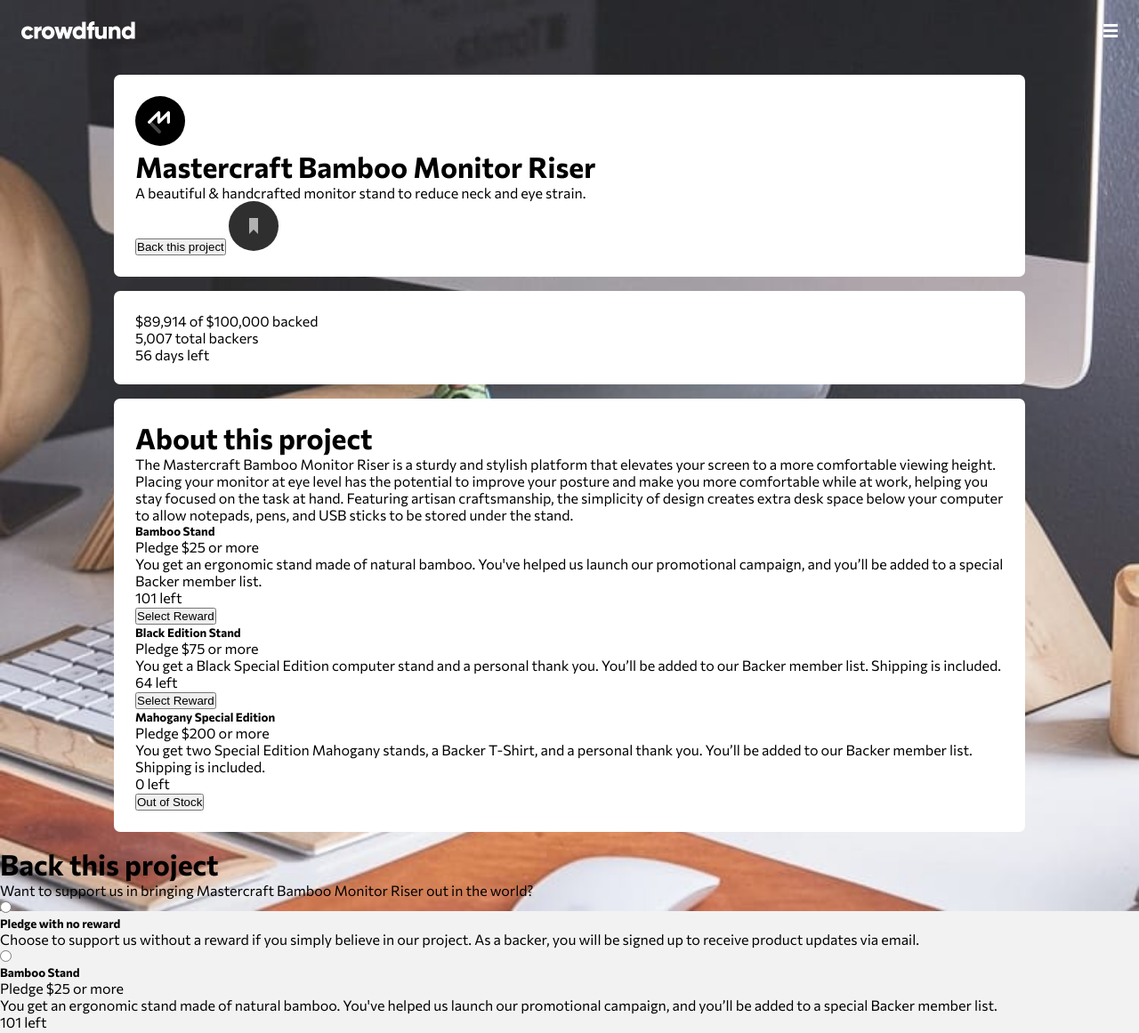
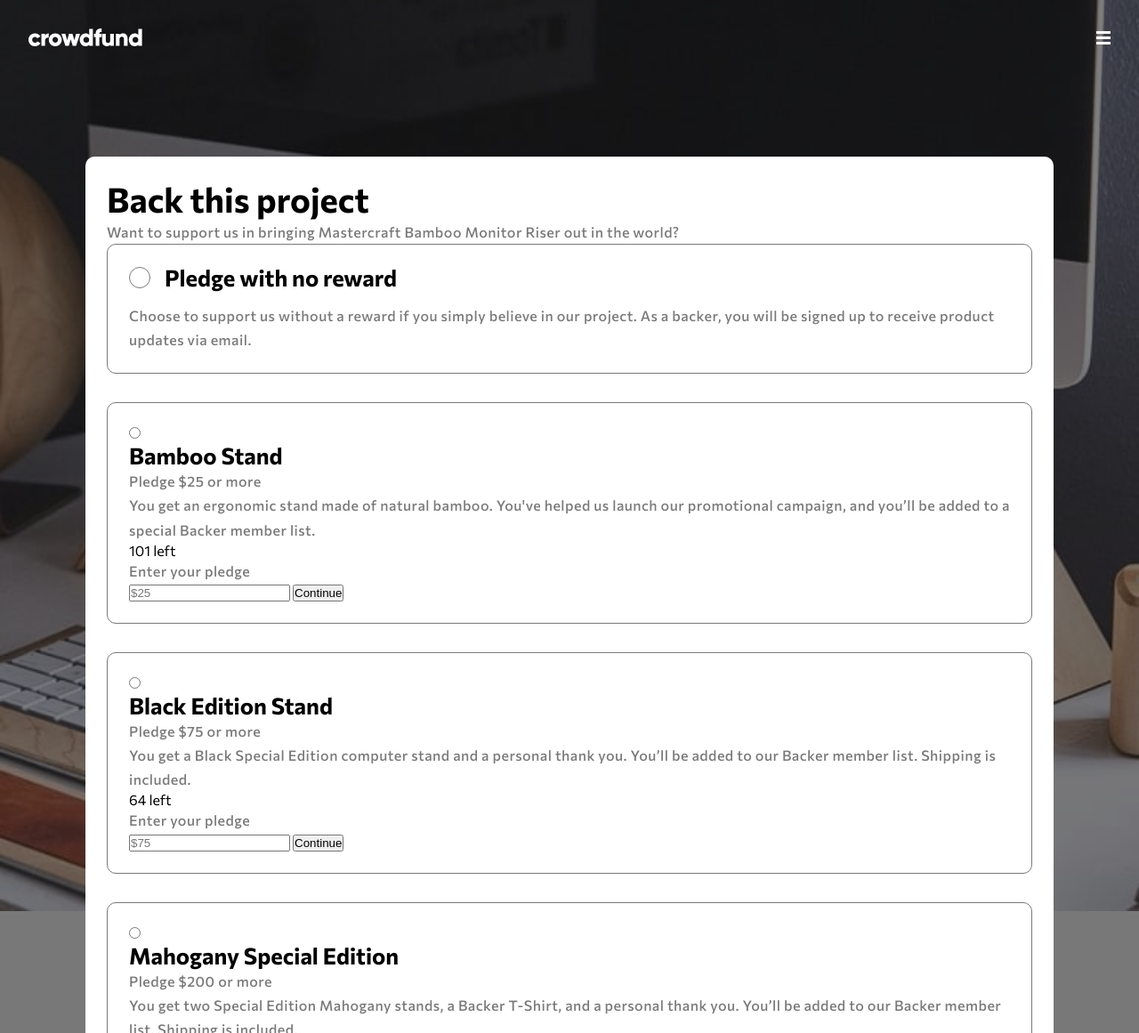
Before and after one commit to nicole-tuznik/crowdfunding-product-page, a website: page index.html in a window 1280 px wide. Shown: the top 1161 px of the page at 89% size. Drawn offline with Linux system fonts and the light colour scheme.

Commit message:
Main styles

```diff
--- a/gulpfile.js
+++ b/gulpfile.js
@@ -1,28 +1,32 @@
-const gulp = require('gulp');
-const sass = require('gulp-sass');
-const browserSync = require('browser-sync').create();
+const gulp = require("gulp");
+const sass = require("gulp-sass");
+const browserSync = require("browser-sync").create();
+
 
 // compile scss into css
 function style() {
   // 1. Where is my scss file
-  return gulp.src('./scss/**/*.scss')
-  // 2. Pass that file through sass compiler
-  .pipe(sass().on('error', sass.logError))
-  // 3. Where do I save the compiled CSS
-  .pipe(gulp.dest('./css'))
-  // 4. Stream changes to all browsers
-  .pipe(browserSync.stream())
+  return (
+    gulp
+      .src("./scss/**/*.scss")
+      // 2. Pass that file through sass compiler
+      .pipe(sass().on("error", sass.logError))
+      // 3. Where do I save the compiled CSS
+      .pipe(gulp.dest("./css"))
+      // 4. Stream changes to all browsers
+      .pipe(browserSync.stream())
+  );
 }
 
 function watch() {
   browserSync.init({
     server: {
-      baseDir: './'
-    }
+      baseDir: "./",
+    },
   });
-  gulp.watch('./scss/**/*.scss', style);
-  gulp.watch('./*.html').on('change', browserSync.reload);
-  gulp.watch('./js/**/*.js').on('change', browserSync.reload);
+  gulp.watch("./scss/**/*.scss", style);
+  gulp.watch("./*.html").on("change", browserSync.reload);
+  gulp.watch("./js/**/*.js").on("change", browserSync.reload);
 }
 
 exports.style = style;
--- a/index.html
+++ b/index.html
@@ -26,15 +26,15 @@
     <h1 class="hero__heading">Mastercraft Bamboo Monitor Riser</h1>
     <p class="hero__text">A beautiful & handcrafted monitor stand to reduce neck and eye strain.</p>
     <div class="hero__buttons">
-      <button class="hero__btn">Back this project</button>
+      <button class="hero__btn cyan-btn">Back this project</button>
       <img src="/images/icon-bookmark.svg" alt="Bookmark this project" class="hero__bookmark">
     </div>
   </div>
 
   <div class="backed section">
-    <div class="backed__amt-raised"><span class="backed--lg-text">$89,914</span> of $100,000 backed</div>
-    <div class="backed__total-backers"><span class="backed--lg-text">5,007</span> total backers</div>
-    <div class="backed__days-left"><span class="backed--lg-text">56</span> days left</div>
+    <p class="backed__amt-raised backed__section"><span class="backed--lg-text">$89,914</span> of $100,000 backed</p>
+    <p class="backed__total-backers backed__section"><span class="backed--lg-text">5,007</span> total backers</p>
+    <p class="backed__days-left backed__section"><span class="backed--lg-text">56</span> days left</p>
     <div class="backed__progress-bar">
       <div class="backed__progress-completed"></div>
     </div>
@@ -47,6 +47,7 @@
         The Mastercraft Bamboo Monitor Riser is a sturdy and stylish platform that elevates your screen
         to a more comfortable viewing height. Placing your monitor at eye level has the potential to improve
         your posture and make you more comfortable while at work, helping you stay focused on the task at hand.
+        <br><br>
         Featuring artisan craftsmanship, the simplicity of design creates extra desk space below your computer
         to allow notepads, pens, and USB sticks to be stored under the stand.
       </p>
@@ -59,8 +60,8 @@
         You get an ergonomic stand made of natural bamboo. You've helped us launch our promotional campaign, and
         you’ll be added to a special Backer member list.
       </p>
-      <div class="reward__left"><span class="reward--lg-text">101</span> left</div>
-      <button class="reward__btn">Select Reward</button>
+      <p class="reward__left"><span class="reward--lg-text">101</span> left</p>
+      <button class="reward__btn cyan-btn">Select Reward</button>
     </div>
 
     <div class="reward" id="reward2">
@@ -70,8 +71,8 @@
         You get a Black Special Edition computer stand and a personal thank you. You’ll be added to our Backer
         member list. Shipping is included.
       </p>
-      <div class="reward__left"><span class="reward--lg-text">64</span> left</div>
-      <button class="reward__btn">Select Reward</button>
+      <p class="reward__left"><span class="reward--lg-text">64</span> left</p>
+      <button class="reward__btn cyan-btn">Select Reward</button>
     </div>
 
     <div class="reward out-of-stock" id="reward3">
@@ -81,26 +82,30 @@
         You get two Special Edition Mahogany stands, a Backer T-Shirt, and a personal thank you. You’ll be added
         to our Backer member list. Shipping is included.
       </p>
-      <div class="reward__remaining"><span class="reward--lg-text">0</span> left</div>
-      <button class="reward__btn">Out of Stock</button>
+      <p class="reward__left"><span class="reward--lg-text">0</span> left</p>
+      <button class="reward__btn gray-btn">Out of Stock</button>
     </div>
   </div>
 
   <!-- Selection modal start -->
 
-  <div class="selection-modal">
+  <div class="selection-modal section">
     <h1 class="selection-modal__heading">Back this project</h1>
     <p class="selection-modal__text">Want to support us in bringing Mastercraft Bamboo Monitor Riser out in the world?</p>
 
     <div class="modal-option" >
-      <input type="radio" id="no-reward">
-      <label for="no-reward">
-        <h5 class="modal-option__title">Pledge with no reward</h5>
-        <p class="modal-option__text">
+      <label class="radio">
+        <span class="radio_input">
+          <input type="radio" id="no-reward">
+          <span class="radio_control"></span>
+        </span>
+        <h5 class="radio_label">Pledge with no reward</h5>
+      </label>
+          <p class="modal-option__text">
           Choose to support us without a reward if you simply believe in our project. As a backer,
           you will be signed up to receive product updates via email.
         </p>
-      </label>
+
     </div>
 
     <div class="modal-option" >
--- a/package.json
+++ b/package.json
@@ -12,5 +12,8 @@
     "browser-sync": "^2.26.13",
     "gulp": "^4.0.2",
     "gulp-sass": "^4.1.0"
+  },
+  "dependencies": {
+    "sass": "^1.32.8"
   }
 }
--- a/scss/helpers/_basics.scss
+++ b/scss/abstracts/_basics.scss
@@ -8,6 +8,7 @@ body {
   background: url(/images/image-hero-mobile.jpg) top/contain no-repeat
     hsl(0, 0%, 95%);
   font-family: "Commissioner", sans-serif;
+  text-align: left;
 }
 
 a {
@@ -28,3 +29,18 @@ body.show-menu {
     z-index: 0;
   }
 }
+
+h1 {
+  font-size: clamp(1.5rem, 3vw, 5rem);
+}
+
+h5 {
+  font-size: clamp(1rem, 2vw, 3rem);
+}
+
+p {
+  color: $dk-gray;
+  font-weight: 500;
+  letter-spacing: 0.5px;
+  line-height: 1.7;
+}
--- /dev/null
+++ b/scss/abstracts/_helpers.scss
@@ -0,0 +1,37 @@
+.section {
+  background: #fff;
+  width: 85%;
+  margin: 1rem auto;
+  padding: 1.5rem;
+  border-radius: 10px;
+}
+
+.cyan-btn {
+  padding: 1.3rem 2.5rem;
+  background: $cyan;
+  color: #fff;
+  font-family: inherit;
+  font-weight: 700;
+  font-size: 1rem;
+  letter-spacing: 1px;
+  border-radius: 50px;
+  outline: none;
+  border: none;
+}
+
+.gray-btn {
+  padding: 1.3rem 2.5rem;
+  background: $dk-gray;
+  color: #fff;
+  font-family: inherit;
+  font-weight: 700;
+  font-size: 1rem;
+  letter-spacing: 1px;
+  border-radius: 50px;
+  outline: none;
+  border: none;
+}
+
+.out-of-stock {
+  opacity: 50%;
+}
--- /dev/null
+++ b/scss/abstracts/_index.scss
@@ -0,0 +1,3 @@
+@forward "abstracts/basics";
+@forward "abstracts/variables";
+@forward "abstracts/helpers";
--- a/scss/helpers/_variables.scss
+++ b/scss/abstracts/_variables.scss
@@ -2,3 +2,4 @@ $cyan: hsl(176, 50%, 47%);
 $dk-cyan: hsl(176, 72%, 28%);
 $black: hsl(0, 0%, 0%);
 $dk-gray: hsl(0, 0%, 48%);
+$lt-gray: hsl(0, 0%, 95%);
--- a/scss/helpers/_helpers.scss
+++ /dev/null
@@ -1,7 +0,0 @@
-.section {
-  background: #fff;
-  width: 80%;
-  margin: 1rem auto;
-  padding: 1.5rem;
-  border-radius: 7px;
-}
--- /dev/null
+++ b/scss/modals/_index.scss
@@ -0,0 +1,3 @@
+@forward "../abstracts/basics";
+@forward "../abstracts/variables";
+@forward "../abstracts/helpers";
--- a/scss/modals/_selection.scss
+++ b/scss/modals/_selection.scss
@@ -0,0 +1,44 @@
+.selection-modal {
+  position: absolute;
+  // width: 100%;
+  // height: 80%;
+  top: 10rem;
+  left: 0;
+  right: 0;
+  box-shadow: 0px 0px 0px 100vw rgba(0, 0, 0, 0.5);
+}
+
+.modal-option {
+  padding: 1.5rem;
+  border: 1px solid $dk-gray;
+  border-radius: 10px;
+  margin-bottom: 2rem;
+}
+
+.radio {
+  display: flex;
+  align-items: center;
+  padding-bottom: 1rem;
+}
+
+.radio_input {
+  display: flex;
+  input {
+    opacity: 0;
+    width: 0;
+    height: 0;
+  }
+}
+
+.radio_control {
+  display: block;
+  width: 1.5rem;
+  height: 1.5rem;
+  border-radius: 50%;
+  border: 0.1em solid $dk-gray;
+}
+
+.radio_label {
+  line-height: 1;
+  padding-left: 1rem;
+}
--- a/scss/modals/_success.scss
+++ b/scss/modals/_success.scss
@@ -0,0 +1 @@
+@use '../abstracts' as *;
--- a/scss/sections/_about.scss
+++ b/scss/sections/_about.scss
@@ -0,0 +1,38 @@
+.about {
+  &__heading {
+    padding: 1rem 0 2rem 0;
+  }
+
+  &__text {
+    padding-bottom: 1rem;
+  }
+}
+
+.reward {
+  border: 1px solid $dk-gray;
+  border-radius: 10px;
+  padding: 1.5rem;
+  margin-bottom: 2rem;
+
+  &__pledge {
+    color: $cyan;
+    padding-top: 0.5rem;
+  }
+
+  &__text {
+    padding: 1.5rem 0;
+  }
+
+  &__left {
+    display: flex;
+    align-items: center;
+    padding-bottom: 1rem;
+  }
+
+  &--lg-text {
+    font-size: 2rem;
+    font-weight: 700;
+    color: $black;
+    padding-right: 0.7rem;
+  }
+}
--- a/scss/sections/_backed.scss
+++ b/scss/sections/_backed.scss
@@ -0,0 +1,51 @@
+.backed {
+  text-align: center;
+
+  &--lg-text {
+    font-size: clamp(2.5rem, 5vw, 7rem);
+    font-weight: 700;
+    color: $black;
+  }
+
+  &__section {
+    display: flex;
+    flex-direction: column;
+    position: relative;
+    padding: 2rem 0;
+  }
+
+  &__amt-raised {
+    padding-top: 1rem;
+  }
+
+  &__amt-raised::after,
+  &__total-backers::after {
+    position: absolute;
+    content: "";
+    width: 90px;
+    height: 2px;
+    border-bottom: 1px solid $dk-gray;
+    display: block;
+    left: 0;
+    right: 0;
+    bottom: 0;
+    margin: auto;
+  }
+
+  &__progress-bar {
+    content: "";
+    width: 100%;
+    height: 1rem;
+    background: $lt-gray;
+    border-radius: 10px;
+    margin-bottom: 1rem;
+  }
+
+  &__progress-completed {
+    content: "";
+    width: 89%;
+    height: 100%;
+    background: $cyan;
+    border-radius: 10px;
+  }
+}
--- a/scss/sections/_hero.scss
+++ b/scss/sections/_hero.scss
@@ -0,0 +1,26 @@
+.hero {
+  margin-top: 12rem;
+  position: relative;
+  text-align: center;
+
+  &__logo {
+    position: absolute;
+    top: -11%;
+    left: 40%;
+  }
+
+  &__heading {
+    padding: 1rem 0;
+  }
+
+  &__buttons {
+    display: flex;
+    justify-content: center;
+    align-items: center;
+    margin-top: 1.5rem;
+  }
+
+  &__btn {
+    margin-right: 1rem;
+  }
+}
--- /dev/null
+++ b/scss/sections/_index.scss
@@ -0,0 +1,3 @@
+@forward "../abstracts/basics";
+@forward "../abstracts/variables";
+@forward "../abstracts/helpers";
--- a/scss/sections/_nav.scss
+++ b/scss/sections/_nav.scss
@@ -1,5 +1,5 @@
 .nav {
-  padding: 1.5rem;
+  padding: 2rem;
   position: relative;
   display: flex;
   justify-content: space-between;
@@ -14,17 +14,17 @@
     left: 0;
     margin: 2rem 1.5rem;
     color: $black;
-    margin-top: 20rem;
-    border-radius: 7px;
+    margin-top: 23rem;
+    border-radius: 10px;
   }
 
   &__link {
     list-style: none;
     font-size: 1.5rem;
-    font-weight: 700;
+    font-weight: 500;
     padding: 1.5rem;
 
-    border-bottom: 1px solid $dk-gray;
+    border-bottom: 1px solid $lt-gray;
 
     &:last-child {
       border-bottom: none;
--- a/scss/style.scss
+++ b/scss/style.scss
@@ -1,6 +1,6 @@
-@import "helpers/basics";
-@import "helpers/variables";
-@import "helpers/helpers";
+@import "abstracts/variables";
+@import "abstracts/basics";
+@import "abstracts/helpers";
 
 @import "modals/selection";
 @import "modals/success";
```
Also changed, not shown: css/style.css, 2 other files.
